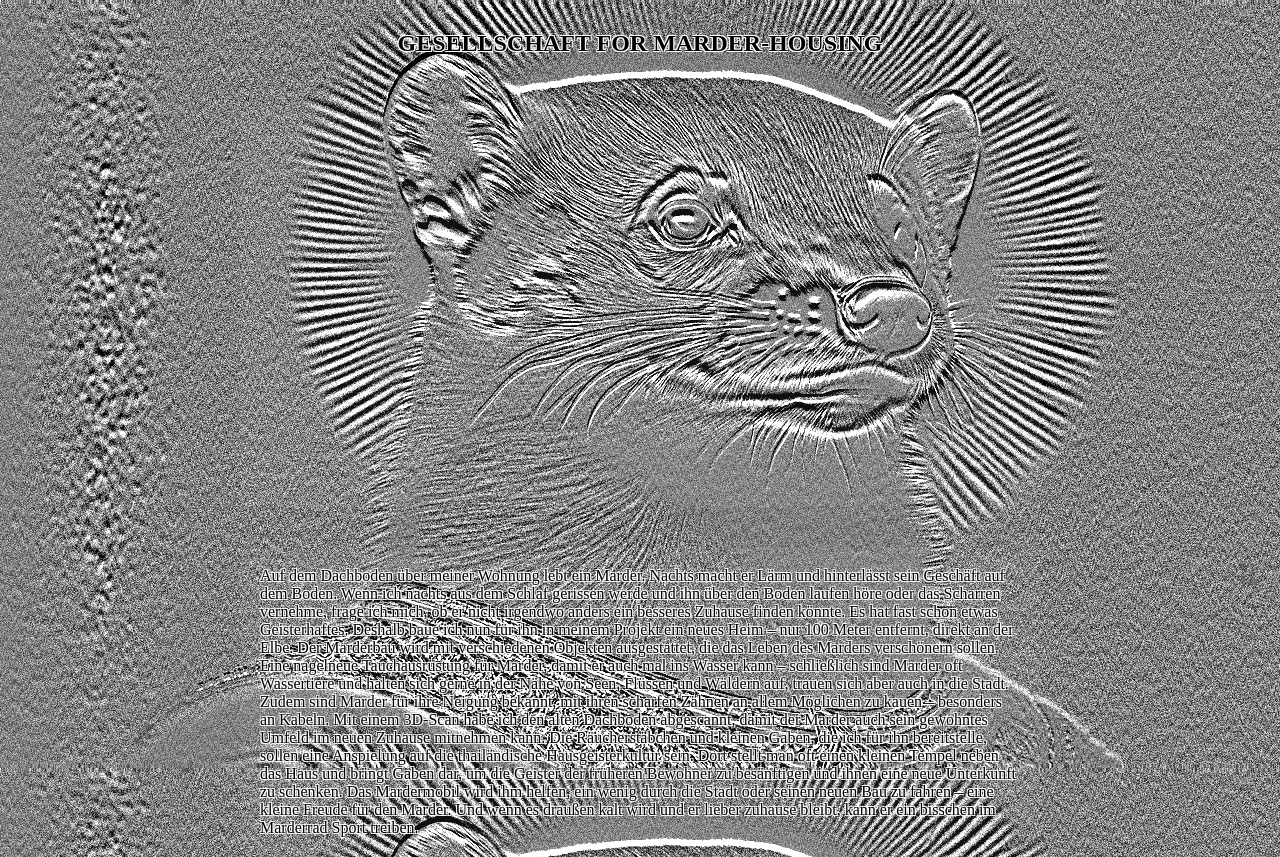
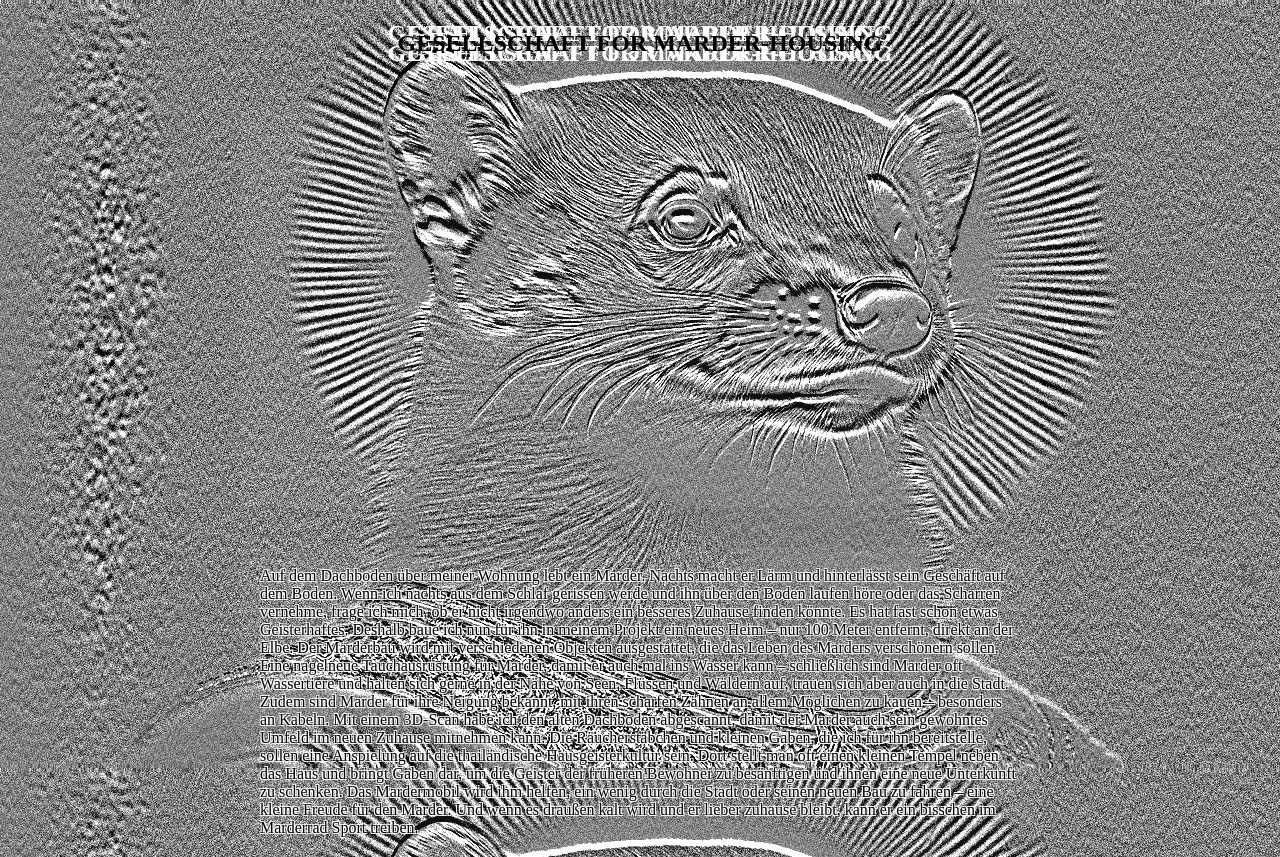
Before and after one commit to DonJessePaul/DonJessePaul, a plain HTML site: page index.html in a window 1280 px wide. Drawn offline with nearby package versions, Linux system fonts and the light colour scheme; a web font is replaced by a local one.

Commit message:
Update index.html

```diff
--- a/index.html
+++ b/index.html
@@ -107,10 +107,10 @@
         padding: 10px;
         color: black;
         text-shadow:
-          -1px -1px 0 #fff,
-          1px -1px 0 #fff,
-          -1px 1px 0 #fff,
-          1px 1px 0 #fff;
+          -10px -10px 0 #fff,
+          10px -10px 0 #fff,
+          -10px 10px 0 #fff,
+          10px 10px 0 #fff;
       }
     </style>
   </head>
```
